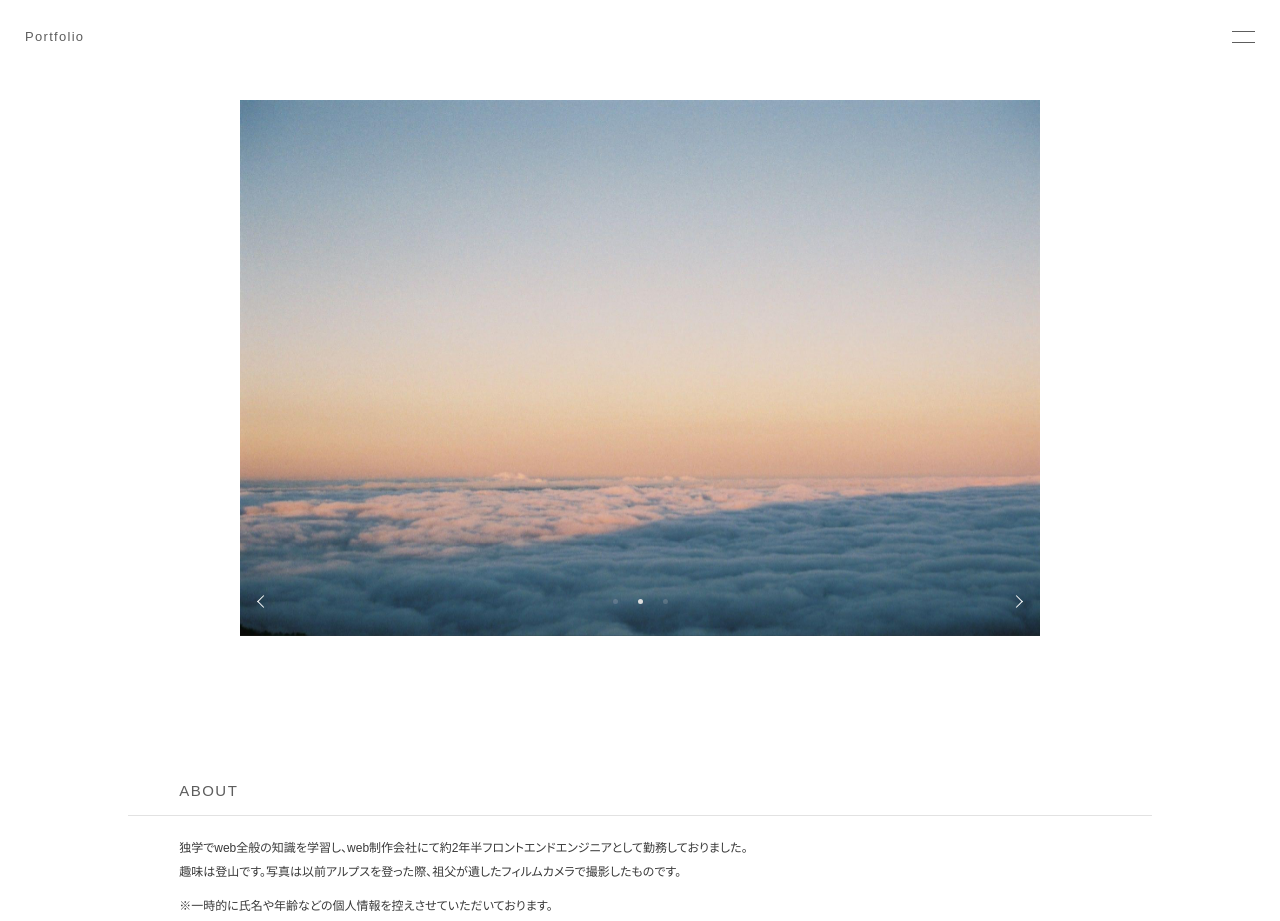
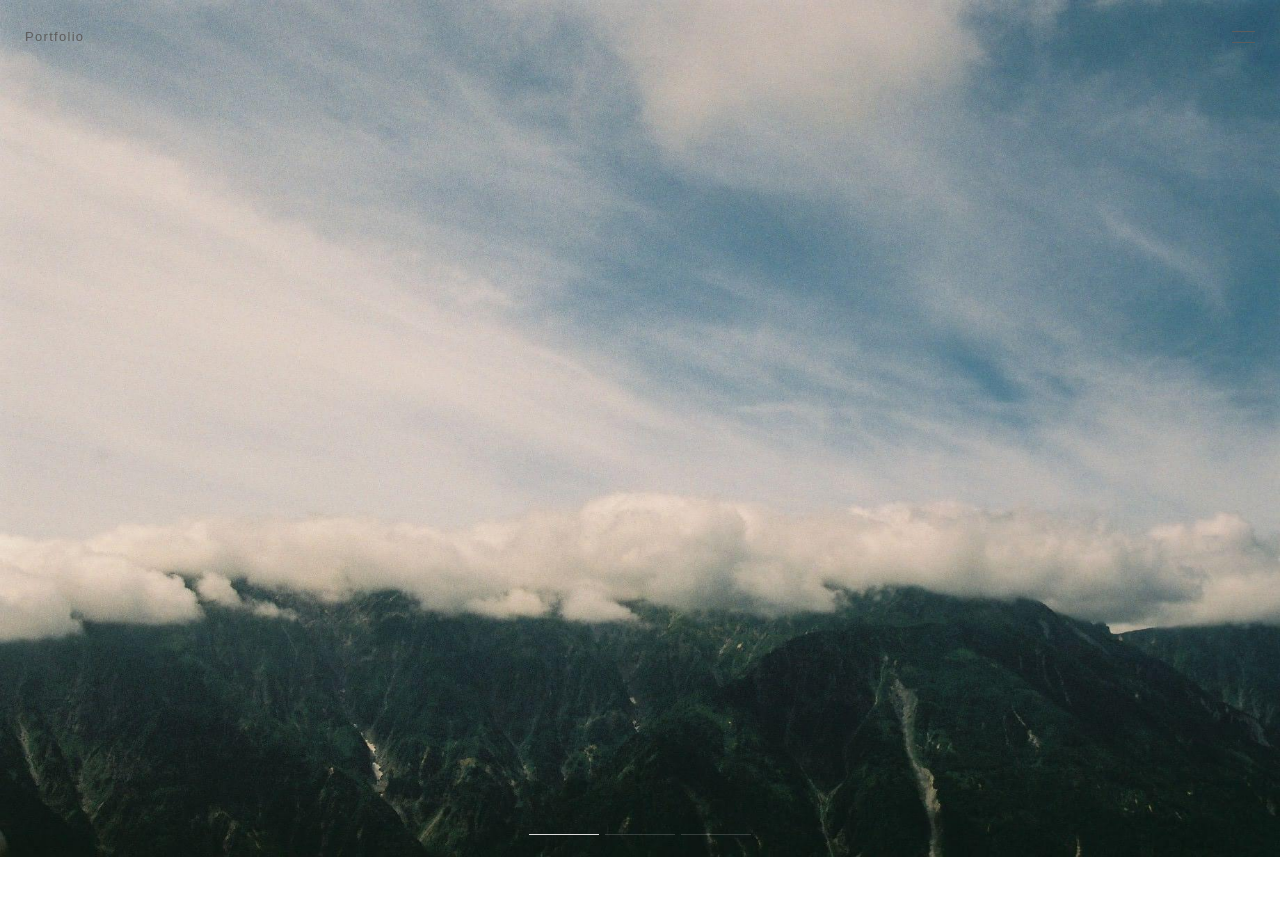
Before and after one commit to moemeguro/portfolio, a website built with webpack: page index.html in a window 1280 px wide. Shown: the top 921 px of the page. Built offline with nearby package versions, Linux system fonts and the light colour scheme.

Commit message:
MVをフル画面に変更する

```diff
--- a/src/js/index.js
+++ b/src/js/index.js
@@ -55,11 +55,11 @@ import Swiper from 'swiper/bundle';
 const photoSwiper = new Swiper('.swiper',{
   loop: true,
   autoplay: {
-    delay: 1900,
+    delay: 6000,
     disableOnInteraction: false,
   },
   effect: 'fade',
-  speed: 1500,
+  speed: 3000,
    pagination: {
     el: '.swiper-pagination',
   },
--- a/src/scss/style.scss
+++ b/src/scss/style.scss
@@ -323,9 +323,8 @@ h2 {
 }
 
 .image{
-  margin: 100px auto;
-  width: 80%;
-  max-width: 800px;
+  margin: 0 auto 100px;
+  width: 100%;
 }
 
 .image img{
@@ -404,6 +403,7 @@ h2 {
 }
 
 .swiper-button-prev, .swiper-button-next{
+  display: none;
   top: auto;
   bottom: 10px;
 }
@@ -440,10 +440,12 @@ h2 {
 }
 
 .swiper-horizontal > .swiper-pagination-bullets .swiper-pagination-bullet, .swiper-pagination-horizontal.swiper-pagination-bullets .swiper-pagination-bullet{
-  margin: 10px;
-  width: 5px;
-  height: 5px;
+  margin: 0 3px;
+  width: 70px;
+  height: 1px;
   background-color: #ddd;
+  border-radius: unset;
+  transition: all .7s ease-out;
 }
 
 .swiper-pagination-bullet-active{
```
Also changed, not shown: index.html (+1 -0 lines), dist/css/style.css, dist/js/index.js.
